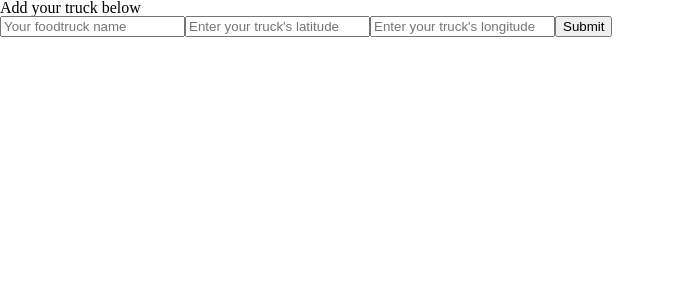
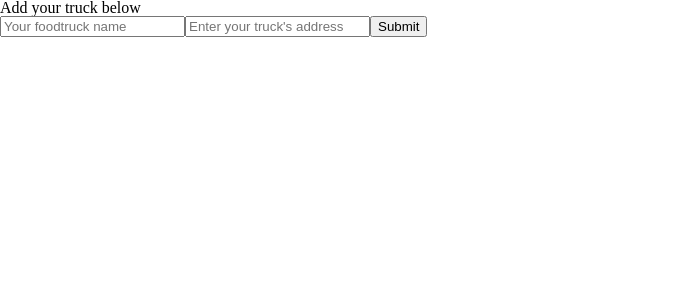
Before and after one commit to misko9251/foodtrucks, a React (Create React App) app in the folder frontend/: page /addTruck in a window 1280 px wide. Shown: the top 300 px of the page, without its empty margins (0-675 px from the left). Built offline with nearby package versions, Linux system fonts and the light colour scheme; what google-maps-react would draw is missing.

Commit message:
user can enter an address instead of lat and lng to create marker on map using geocoding api

```diff
--- a/frontend/src/pages/AddTruck.js
+++ b/frontend/src/pages/AddTruck.js
@@ -5,11 +5,9 @@ function AddTruck() {
 
     const [formData, setFormData] = useState({
         name: '',
-        lat: '',
-        lng: ''
+        coordinates: '',
+        address: ''
     })
-
-    console.log(formData)
 
     const onChange = (e) => {
         setFormData((prevValue)=>{
@@ -22,6 +20,21 @@ function AddTruck() {
 
     const onSubmit = async (e) => {
         e.preventDefault()
+        const response = await fetch(
+            `https://maps.googleapis.com/maps/api/geocode/json?address=${formData.address}&key=AIzaSyAM_ZDWScTtrIjcZGGgrGSv-HC3PYz3u0U`
+        )
+        const data = await response.json()
+        const coords = (data.results[0].geometry.location)
+        setFormData((prevVal)=>{
+            return{
+                ...prevVal,
+                coordinates: coords
+            }
+        })
+        postToDB()
+    }
+
+    async function postToDB(){
         try {
             const formInfo = {
                 method: 'POST',
@@ -53,17 +66,10 @@ function AddTruck() {
                 onChange={onChange}
                 />
                 <input
-                name='lat'
+                name='address'
                 type='text'
-                placeholder="Enter your truck's latitude"
-                value={formData.lat}
-                onChange={onChange}
-                />
-                <input
-                name='lng'
-                type='text'
-                placeholder="Enter your truck's longitude"
-                value={formData.lng}
+                placeholder="Enter your truck's address"
+                value={formData.address}
                 onChange={onChange}
                 />
                 <button>Submit</button>
--- a/frontend/src/pages/Foodtrucks.js
+++ b/frontend/src/pages/Foodtrucks.js
@@ -40,7 +40,7 @@ function Foodtrucks(props) {
         <Marker
         key={index}
         name={item.name}
-        position={{ lat: item.lat, lng: item.lng}}
+        position={item.coordinates }
         onClick={onMarkerClick}
         />
       )
@@ -51,7 +51,7 @@ function Foodtrucks(props) {
       <Map
       google = {props.google}
       style = {{width: "50%", height: "50%"}}
-      zoom = {12}
+      zoom = {10}
       initialCenter={{ lat: 42.886448, lng: -78.878372}}
       >
           {Markers}
```
Also changed, not shown: 2 other files (tests, documents, lock files or other folders). Lines whose indentation alone changed are shown as unchanged.
